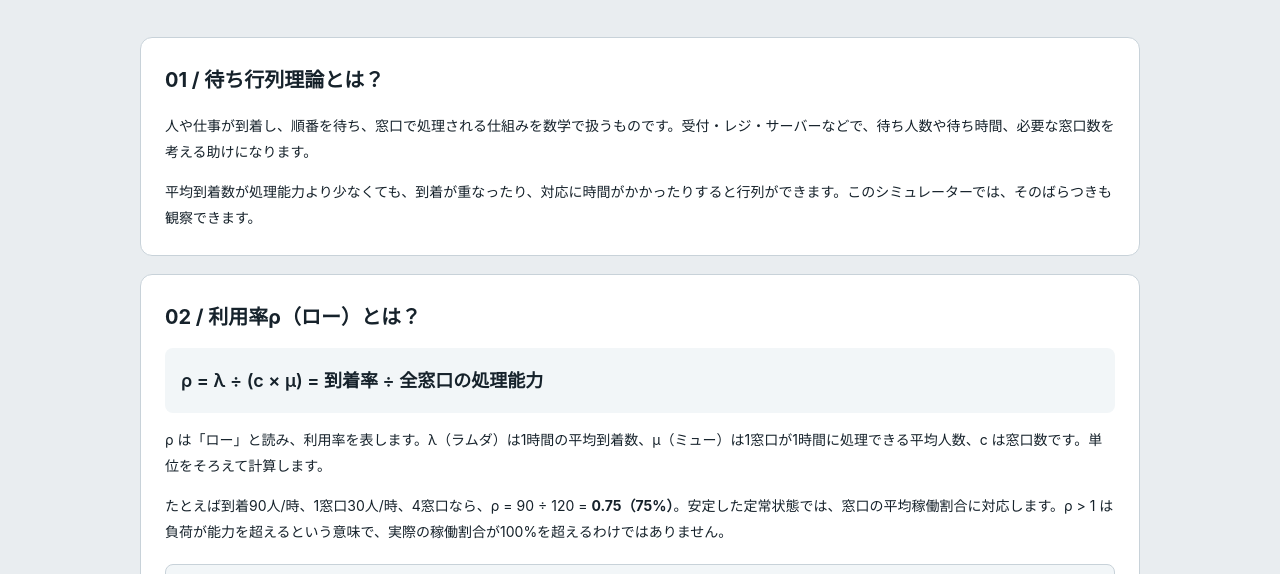
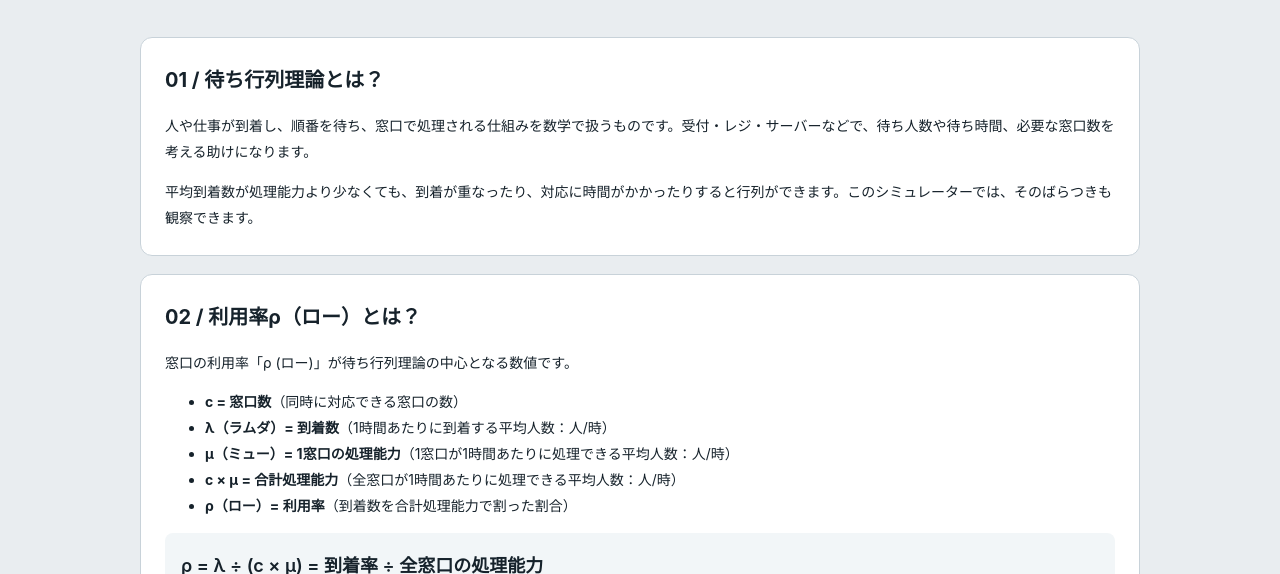
Before and after one commit to nappa/queuesim, a plain HTML site: page index.html in a window 1280 px wide. Both pictures are taken after a click on the tab "チュートリアル". Shown: the part 226-800 px from the top of the page. Drawn offline with Linux system fonts and the light colour scheme.

Commit message:
Simplify tutorial utilization explanation

```diff
--- a/index.html
+++ b/index.html
@@ -967,14 +967,23 @@
         <div class="learn-content">
           <header class="learn-hero"><span class="learn-kicker">TUTORIAL / 7 LESSONS</span><h1>待ち行列理論を5分で理解する。</h1><p>レーン数の最適値を計算する「待ち行列理論」を、ぱっと理解しましょう。</p></header>
           <section class="lesson"><h2>01 / 待ち行列理論とは？</h2><p>人や仕事が到着し、順番を待ち、窓口で処理される仕組みを数学で扱うものです。受付・レジ・サーバーなどで、待ち人数や待ち時間、必要な窓口数を考える助けになります。</p><p>平均到着数が処理能力より少なくても、到着が重なったり、対応に時間がかかったりすると行列ができます。このシミュレーターでは、そのばらつきも観察できます。</p></section>
-          <section class="lesson"><h2>02 / 利用率ρ（ロー）とは？</h2><div class="learn-formula">ρ = λ ÷ (c × μ) = 到着率 ÷ 全窓口の処理能力</div><p>ρ は「ロー」と読み、利用率を表します。λ（ラムダ）は1時間の平均到着数、μ（ミュー）は1窓口が1時間に処理できる平均人数、c は窓口数です。単位をそろえて計算します。</p><p>たとえば到着90人/時、1窓口30人/時、4窓口なら、ρ = 90 ÷ 120 = <strong>0.75（75%）</strong>。安定した定常状態では、窓口の平均稼働割合に対応します。ρ &gt; 1 は負荷が能力を超えるという意味で、実際の稼働割合が100%を超えるわけではありません。</p>
+          <section class="lesson"><h2>02 / 利用率ρ（ロー）とは？</h2>
+            <p>窓口の利用率「ρ (ロー)」が待ち行列理論の中心となる数値です。</p>
+            <ul>
+              <li><strong>c = 窓口数</strong>（同時に対応できる窓口の数）</li>
+              <li><strong>λ（ラムダ）= 到着数</strong>（1時間あたりに到着する平均人数：人/時）</li>
+              <li><strong>μ（ミュー）= 1窓口の処理能力</strong>（1窓口が1時間あたりに処理できる平均人数：人/時）</li>
+              <li><strong>c × μ = 合計処理能力</strong>（全窓口が1時間あたりに処理できる平均人数：人/時）</li>
+              <li><strong>ρ（ロー）= 利用率</strong>（到着数を合計処理能力で割った割合）</li>
+            </ul>
+            <div class="learn-formula">ρ = λ ÷ (c × μ) = 到着率 ÷ 全窓口の処理能力</div>
+            <p>たとえば到着90人/時、1窓口30人/時、4窓口なら、ρ = 90 ÷ 120 = <strong>0.75（75%）</strong>。安定した定常状態では、窓口の平均稼働割合に対応します。ρ &gt; 1 は負荷が能力を超えるという意味で、実際の稼働割合が100%を超えるわけではありません。</p>
             <div class="lesson-visual"><p><strong>λとμを動かしてみる（窓口数 c = 4 で固定）</strong></p><div class="learn-demo"><div>
               <label for="tutorial-lambda">到着率λ：<output id="tutorial-lambda-value">90 人/時</output></label><input id="tutorial-lambda" type="range" min="0" max="240" step="5" value="90">
               <label for="tutorial-mu">1窓口の処理能力μ：<output id="tutorial-mu-value">30 人/時</output> → 合計処理能力<output id="tutorial-capacity">120 人/時</output></label><input id="tutorial-mu" type="range" min="5" max="60" step="5" value="30">
             </div><div class="learn-result" id="tutorial-load-card" aria-live="polite">利用率ρ（ロー）<strong id="tutorial-load">0.75（75%）</strong><span id="tutorial-load-formula">90 ÷ (4 × 30) = 0.75</span><p id="tutorial-load-note">到着率は処理能力を下回っています。</p></div></div></div>
           </section>
           <p class="rho-legend">表示色の目安：<span class="rho-badge" data-rho-state="calm">ρ &lt; 0.8：能力に余裕</span><span class="rho-badge" data-rho-state="tight">0.8 ≤ ρ &lt; 1：余裕が小さい</span><span class="rho-badge" data-rho-state="unstable">ρ ≥ 1：安定条件を満たさない</span>。色は負荷の目安で、待ち時間を保証するものではありません。</p>
-          <section class="lesson"><h2>ρの性質 / 条件が違っても、負荷の割合を比較できる</h2><p>窓口数やサービス時間が変わっても、到着率を全窓口の処理能力で割れば、同じ指標ρで「どれくらい余裕があるか」を比較できます。ρは単位のない比率で、このモデルではρ &lt; 1が安定の条件です。</p><p><strong>ただし、待ち時間のすべてがρだけで決まるわけではありません。</strong>同じρでも、窓口数・サービス時間・到着や処理時間のばらつきによって待ち時間は変わります。たとえば1窓口のM/M/1でρ = 0.75なら、平均サービス時間1分では平均待ち3分、2分では6分になります。ρは混雑の割合、実際の待ち時間には処理の速さや窓口構成も必要です。</p></section>
           <section class="lesson"><h2>03 / 1に近づくほど、待ち時間は急増する</h2><p>余裕が小さいと、たまたまできた行列を解消する時間がなくなります。下は<strong>1窓口・平均サービス時間1分・ポアソン到着・指数サービス（M/M/1）</strong>の定常理論値です。サービス中の時間を含まない、行列での平均待ち時間を示します。</p>
             <div class="learn-demo"><div><label for="tutorial-rho">利用率ρ：<output id="tutorial-rho-value" for="tutorial-rho">0.75（75%）</output></label><input type="range" id="tutorial-rho" min="0" max="110" step="1" value="75"><p>Wq = ρ ÷ (1 − ρ) × 平均サービス時間<br>この式は 0 ≤ ρ &lt; 1 で使います。</p></div><div class="learn-result" id="tutorial-wait-card" aria-live="polite">平均待ち時間<strong id="tutorial-wait">3.00 分</strong><span id="tutorial-status">安定していても、待ち時間は発生します。</span></div></div>
             <figure class="lesson-visual"><svg id="tutorial-curve" viewBox="0 0 660 340" role="img" aria-labelledby="tutorial-curve-title tutorial-curve-description"><title id="tutorial-curve-title">利用率ρと平均待ち時間</title><desc id="tutorial-curve-description">横軸は利用率ρ、縦軸は平均待ち時間（分）。1窓口、平均サービス時間1分のM/M/1モデルでは、ρが1に近づくほど待ち時間が急増します。</desc><g id="tutorial-curve-drawing"></g></svg><figcaption class="lesson-caption">横軸ρ、縦軸Wq（分）。縦軸は0〜100分で固定。曲線はρ &lt; 1のみで、1に近づくとグラフの上限を超えて伸びます。点は上のスライダーの値です。02とは別の、1窓口の例です。</figcaption></figure>
```
Also changed, not shown: 1 other file.
